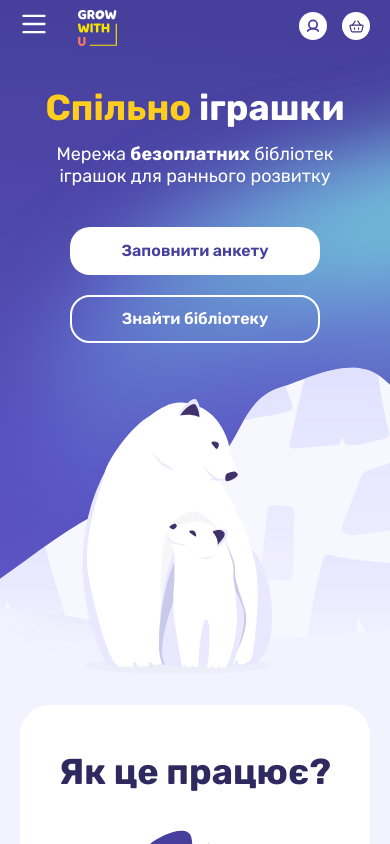
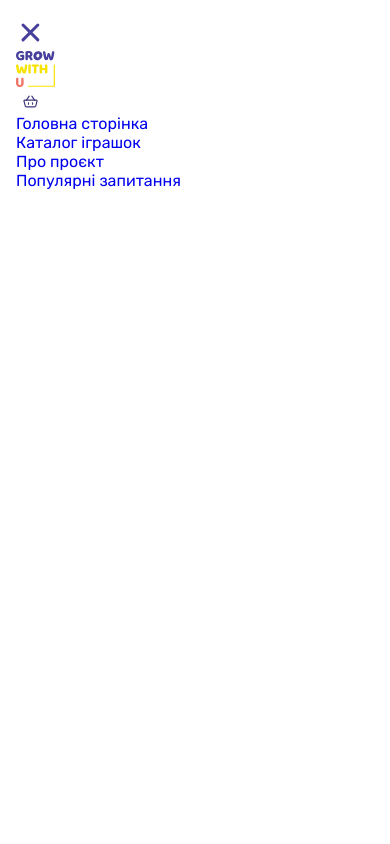
Before and after one commit to Vi7ality/igrashki, a React (Vite) app: page / in a window 390 px wide. Both pictures are taken after a click on the button 34 px from the left and 24 px from the top of the page. Shown: the top 844 px of the page. Built offline with nearby package versions, Linux system fonts and the light colour scheme.

Commit message:
Mobile menu added

```diff
--- /dev/null
+++ b/src/shared/Header/components/MobileMenu/MobileMenu.styled.ts
@@ -0,0 +1,28 @@
+import styled from "styled-components";
+
+export const MobileMenuSection = styled.section`
+  box-sizing: border-box;
+  position: fixed;
+  padding: 18px 16px;
+  background-color: white;
+  background-repeat: no-repeat;
+  background-size: contain;
+  background-position: 100% 100%;
+  top: 0;
+  left: 0;
+  height: 100vh;
+  width: 100vw;
+  transform: translateY(-100%);
+
+  z-index: 999;
+  opacity: 1;
+  visibility: hidden;
+  transition: opacity 0.3s ease-in-out, visibility 0.3s ease-in-out, transform 0.3s ease-in-out ;
+
+  &.open {
+    transform: translateY(0%);
+    opacity: 1;
+    height: 100vh;
+    width: 100vw;
+    visibility: visible;
+}`
--- /dev/null
+++ b/src/shared/Header/components/MobileMenu/index.tsx
@@ -0,0 +1,68 @@
+import { NavLink } from "react-router-dom";
+import CartButton from "../CartButton";
+import { MobileMenuSection } from "./MobileMenu.styled";
+import closeIcon from "../../../../assets/close-icon.svg";
+import darkLogo from "../../../../assets/logo-dark.svg";
+import { useEffect } from "react";
+
+const MobileMenu = ({ handleMenuClick, openState }) => {
+      useEffect(() => {
+    if (openState) {
+      const handleKeyDown = e => {
+        if (e.code === 'Escape') {
+          handleMenuClick();
+        }
+      };
+
+      document.addEventListener('keydown', handleKeyDown);
+      return () => {
+        document.removeEventListener('keydown', handleKeyDown);
+      };
+    }
+  }, [handleMenuClick, openState]);
+
+  useEffect(() => {
+    if (openState) {
+      const scrollY = window.scrollY;
+
+      document.body.style.overflow = 'hidden';
+
+      return () => {
+        document.body.style.overflow = '';
+        window.scrollTo(0, scrollY);
+      };
+    }
+  }, [openState]);
+  return (
+
+      <MobileMenuSection className={openState ? 'open' : ''}>
+        <div>
+          <button onClick={handleMenuClick}>
+            <img src={closeIcon}></img>
+          </button>
+          <img src={darkLogo} alt="" />
+          <CartButton />
+        </div>
+        <div>
+          <nav>
+            <ul>
+              <li>
+                <NavLink to={"/"}>Головна сторінка</NavLink>
+              </li>
+              <li>
+                <NavLink to={"/"}>Каталог іграшок</NavLink>
+              </li>
+              <li>
+                <NavLink to={"/"}>Про проєкт</NavLink>
+              </li>
+              <li>
+                <NavLink to={"/"}>Популярні запитання</NavLink>
+              </li>
+            </ul>
+          </nav>
+        </div>
+      </MobileMenuSection>
+  );
+};
+
+export default MobileMenu;
--- a/src/shared/Header/index.tsx
+++ b/src/shared/Header/index.tsx
@@ -1,6 +1,6 @@
 import { Link } from "react-router-dom";
 import logo from "../../assets/logo.svg";
-import { useEffect } from "react";
+import { useEffect, useState } from "react";
 import { autoLogin } from "../../redux/slices/client.slice";
 import { useAppDispatch } from "../../redux/store";
 // import HeaderMobile from "./HeaderMobile";
@@ -19,6 +19,7 @@ import {
   FlexWrap
 } from "./Header.styled";
 import icons from "../../assets/icons.svg";
+import MobileMenu from "./components/MobileMenu";
 
 // interface HeaderProps {
 //   darkMode?: boolean;
@@ -26,6 +27,18 @@ import icons from "../../assets/icons.svg";
 
 const Header = () => {
   const dispatch = useAppDispatch();
+
+  const [open, setOpen] = useState(false);
+
+    const handleMenuClick = () => {
+    setOpen(!open);
+    if (open) {
+      document.body.classList.add('modal-open');
+    }
+    if (!open) {
+      document.body.classList.remove('modal-open');
+    }
+  };
 
   useEffect(() => {
     const token = localStorage.getItem("userToken");
@@ -39,7 +52,7 @@ const Header = () => {
       <HeaderStyled>
         <FlexContainer>
           <FlexWrap>
-            <MobMenuBtn>
+            <MobMenuBtn onClick={handleMenuClick}>
               <MenuIcon>
                 <use href={`${icons}#icon-menu`}></use>
               </MenuIcon>
@@ -67,6 +80,7 @@ const Header = () => {
           </ContainerRight>
         </FlexContainer>
       </HeaderStyled>
+      <MobileMenu openState={open} handleMenuClick={handleMenuClick} />
       {/* <HeaderMobile darkMode={darkMode} /> */}
     </>
   );
```
Also changed, not shown: src/assets/close-icon.svg (added), src/assets/logo-dark.svg (added).
